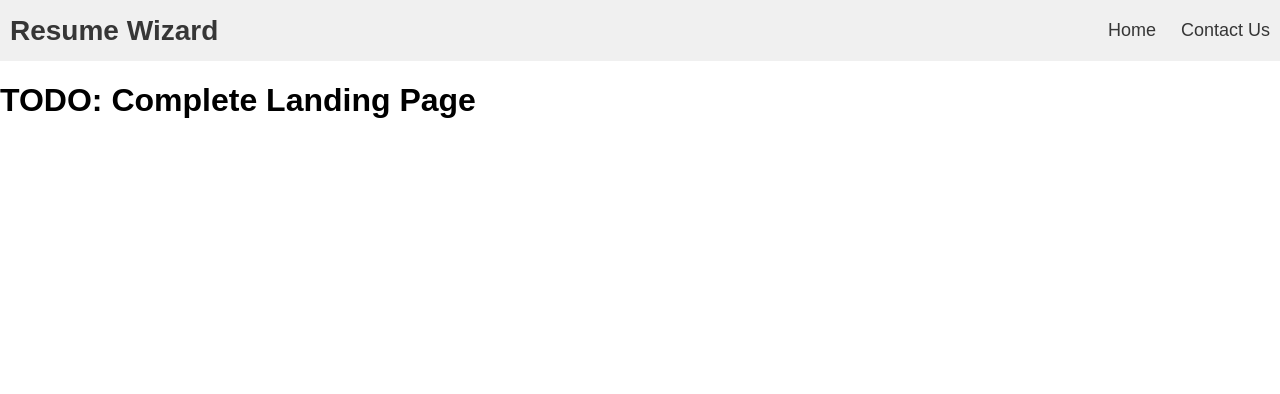
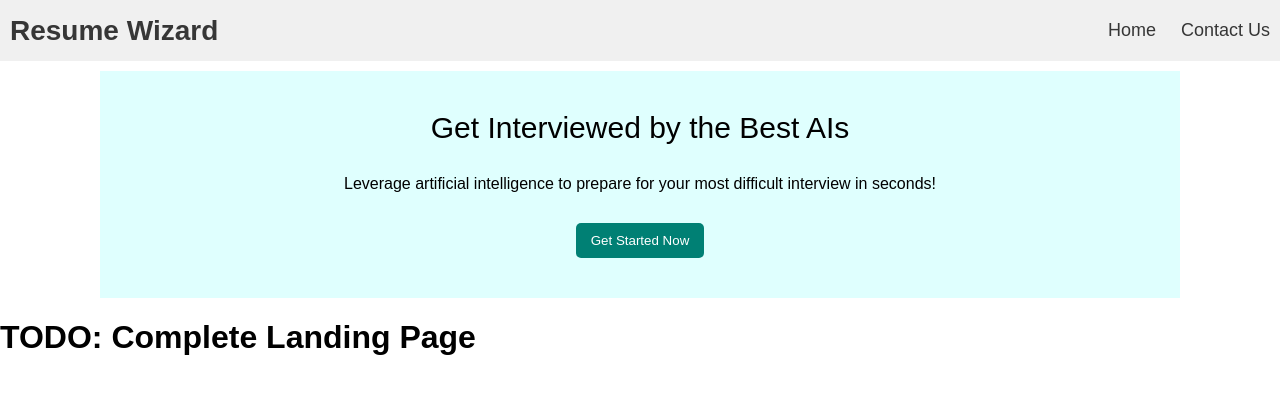
Before and after one commit to Munch42/ENSF-400-Project, a React (Create React App) app in the folder interview-wizard/: page / in a window 1280 px wide. Shown: the top 394 px of the page. Built offline with nearby package versions, Linux system fonts and the light colour scheme.

Commit message:
Completed first section of landing page

```diff
--- a/interview-wizard/src/components/LandingPage.js
+++ b/interview-wizard/src/components/LandingPage.js
@@ -1,11 +1,34 @@
 import React from 'react';
+import { useNavigate } from 'react-router-dom';
 import NavigationRibbon from './NavigationRibbon';
+import styles from './LandingPage.module.css';
 
 const LandingPage = () => {
+    const navigate = useNavigate();
     return (
         <div style={{ minHeight: '100vh', display: 'flex', flexDirection: 'column' }}>
             <NavigationRibbon />
             <main>
+                <section className={styles.startSection}>
+                    <p style={{
+                        fontSize:'30px',
+                        marginTop:'0px',
+                        paddingBottom:'0px',
+                        textAlign:'center'}}>
+                        Get Interviewed by the Best AIs
+                    </p>
+                    <p style={{
+                        textAlign:'center',
+                        marginTop:'0px',
+                        marginBottom:'30px',
+                        paddingLeft:'50px',
+                        paddingRight:'50px'}}>
+                        Leverage artificial intelligence to prepare for your most difficult interview in seconds!
+                    </p>
+                    <button type="button" onClick={() => navigate('/upload')} className={styles.startButton}>
+                        Get Started Now
+                    </button>
+                </section>
                 <h1>TODO: Complete Landing Page</h1>
             </main>
         </div>
--- /dev/null
+++ b/interview-wizard/src/components/LandingPage.module.css
@@ -0,0 +1,23 @@
+.startSection {
+    background-color: #dffffe;
+    margin-left: 100px;
+    margin-right: 100px;
+    margin-top: 10px;
+    padding-top: 40px;
+    padding-bottom: 40px;
+    display: flex;
+    flex-direction: column;
+    align-items: center;
+}
+
+.startButton {
+    color:white;
+    background-color: #008074;
+    padding: 10px 15px;
+    border: none;
+    border-radius: 5px;
+}
+
+.startButton:hover {
+    opacity: 0.8;
+}
```
